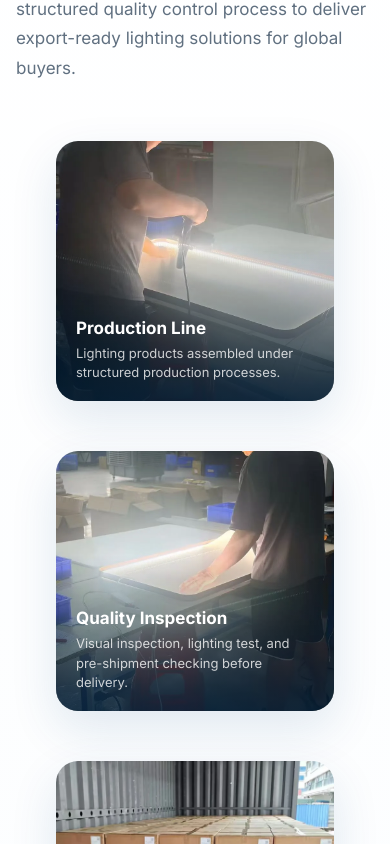
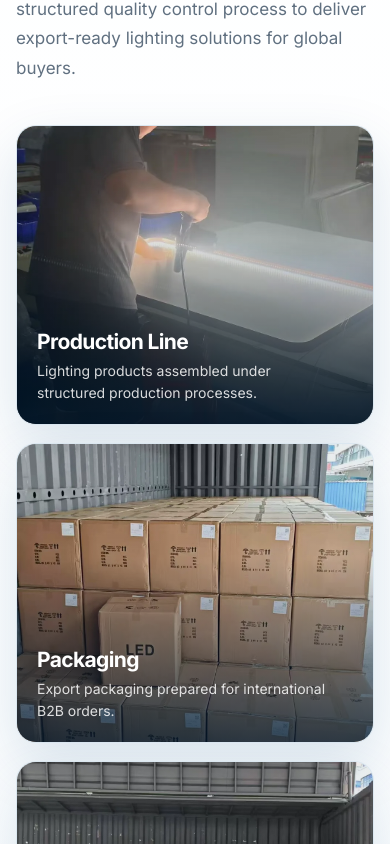
Before and after one commit to vancouver9866-eng/Website-Codex-Grow, a Next.js app: page / in a window 390 px wide. Shown: the part 7860-8704 px from the top of the page. Built offline with nearby package versions, Linux system fonts and the light colour scheme.

Commit message:
Refine homepage factory trust gallery

```diff
--- a/app/globals.css
+++ b/app/globals.css
@@ -670,16 +670,20 @@ a.social-link:hover, a.social-link:focus-visible { color: #ffe39a; border-color:
 .factory-trust-header h2 { margin: 0; color: var(--blue-dark); font-size: clamp(36px,4.8vw,64px); line-height: 1.04; letter-spacing: -.05em; }
 .factory-trust-header > p { margin: 0; color: var(--muted); font-size: 17px; line-height: 1.72; }
 .factory-gallery-grid { display: grid; grid-template-columns: repeat(3,minmax(0,1fr)); gap: 18px; }
-.factory-gallery-grid.homepage { grid-template-columns: 1.15fr .85fr 1fr; grid-auto-rows: 230px; margin-bottom: 26px; }
-.factory-gallery-grid.homepage .factory-gallery-card:first-child { grid-row: span 2; }
-.factory-gallery-card { position: relative; min-height: 280px; overflow: hidden; border-radius: 22px; background: #edf4f9; box-shadow: 0 18px 48px rgba(15,76,129,.12); isolation: isolate; }
+.factory-gallery-grid.homepage { grid-template-columns: repeat(3,minmax(0,1fr)); gap: 24px; margin: 0 0 46px; }
+.factory-gallery-card { position: relative; min-height: 280px; margin: 0; overflow: hidden; border-radius: 22px; background: #edf4f9; box-shadow: 0 18px 48px rgba(15,76,129,.12); isolation: isolate; }
+.factory-gallery-grid.homepage .factory-gallery-card { min-height: 390px; border: 1px solid rgba(15,76,129,.08); box-shadow: 0 22px 58px rgba(15,76,129,.14); }
 .factory-gallery-card img { object-fit: cover; transition: transform .55s ease, filter .55s ease; }
 .factory-gallery-card::after { content: ""; position: absolute; inset: 0; background: linear-gradient(180deg,transparent 40%,rgba(5,37,65,.78)); opacity: .92; transition: opacity .25s ease; }
+.factory-gallery-grid.homepage .factory-gallery-card::after { background: linear-gradient(180deg,rgba(4,27,48,.08) 0%,rgba(4,27,48,.12) 38%,rgba(4,27,48,.86) 100%); }
 .factory-gallery-card figcaption { position: absolute; z-index: 2; left: 20px; right: 20px; bottom: 18px; color: white; }
 .factory-gallery-card strong { display: block; margin-bottom: 6px; font-size: 17px; line-height: 1.2; }
 .factory-gallery-card span { display: block; color: rgba(255,255,255,.78); font-size: 13px; line-height: 1.5; }
+.factory-gallery-grid.homepage .factory-gallery-card figcaption { left: 24px; right: 24px; bottom: 24px; }
+.factory-gallery-grid.homepage .factory-gallery-card strong { font-size: 24px; letter-spacing: -.03em; }
+.factory-gallery-grid.homepage .factory-gallery-card span { max-width: 300px; color: rgba(255,255,255,.84); font-size: 15px; line-height: 1.58; }
 .factory-gallery-card:hover img { transform: scale(1.055); filter: saturate(1.04); }
-.factory-trust-cards { display: grid; grid-template-columns: repeat(5,minmax(0,1fr)); gap: 14px; margin-top: 24px; }
+.factory-trust-cards { display: grid; grid-template-columns: repeat(5,minmax(0,1fr)); gap: 14px; margin-top: 0; }
 .factory-trust-card { min-height: 230px; padding: 24px; border: 1px solid var(--line); border-radius: 20px; background: white; box-shadow: 0 16px 40px rgba(15,76,129,.08); }
 .factory-trust-card svg { color: var(--green); width: 28px; height: 28px; }
 .factory-trust-card h3 { margin: 18px 0 10px; color: var(--blue-dark); font-size: 18px; line-height: 1.25; }
@@ -748,8 +752,9 @@ a.social-link:hover, a.social-link:focus-visible { color: #ffe39a; border-color:
   .blog-layout { grid-template-columns: 1fr; gap: 28px; }
   .blog-toc { position: static; }
   .factory-trust-header { grid-template-columns: 1fr; align-items: start; }
-  .factory-gallery-grid, .factory-gallery-grid.homepage { grid-template-columns: 1fr 1fr; grid-auto-rows: 250px; }
-  .factory-gallery-grid.homepage .factory-gallery-card:first-child { grid-row: span 1; }
+  .factory-gallery-grid { grid-template-columns: 1fr 1fr; }
+  .factory-gallery-grid.homepage { grid-template-columns: 1fr; gap: 18px; margin-bottom: 36px; }
+  .factory-gallery-grid.homepage .factory-gallery-card { min-height: 330px; }
   .factory-trust-cards { grid-template-columns: repeat(2,minmax(0,1fr)); }
   .qc-process-grid, .trust-badges { grid-template-columns: repeat(2,minmax(0,1fr)); }
   .product-market-cta { align-items: flex-start; flex-direction: column; }
@@ -764,8 +769,11 @@ a.social-link:hover, a.social-link:focus-visible { color: #ffe39a; border-color:
   .blog-cta { grid-template-columns: 1fr; }
   .blog-comparison-grid { grid-template-columns: 1fr; }
   .factory-gallery-grid, .factory-gallery-grid.homepage, .factory-trust-cards, .qc-process-grid, .trust-badges, .qc-check-grid { grid-template-columns: 1fr; }
-  .factory-gallery-grid.homepage { grid-auto-rows: auto; }
   .factory-gallery-card { min-height: 260px; }
+  .factory-gallery-grid.homepage .factory-gallery-card { min-height: 300px; border-radius: 20px; }
+  .factory-gallery-grid.homepage .factory-gallery-card figcaption { left: 20px; right: 20px; bottom: 20px; }
+  .factory-gallery-grid.homepage .factory-gallery-card strong { font-size: 21px; }
+  .factory-gallery-grid.homepage .factory-gallery-card span { font-size: 14px; }
   .factory-trust-card { min-height: auto; }
   .factory-hero { min-height: 620px; }
   .factory-hero h1 { font-size: 48px; }
--- a/lib/factoryImages.ts
+++ b/lib/factoryImages.ts
@@ -40,11 +40,8 @@ export const factoryImages: FactoryImage[] = [
 
 export const homepageFactoryImages = [
   factoryImages.find((item) => item.id === "assembly-check")!,
-  factoryImages.find((item) => item.id === "qc-inspection")!,
   factoryImages.find((item) => item.id === "export-packaging")!,
   factoryImages.find((item) => item.id === "shipment-loading")!,
-  factoryImages.find((item) => item.id === "showroom-wall")!,
-  factoryImages.find((item) => item.id === "decorative-showroom")!,
 ];
 
 export const factoryGroups: Array<{ key: FactoryImageGroup; label: string }> = [
```
